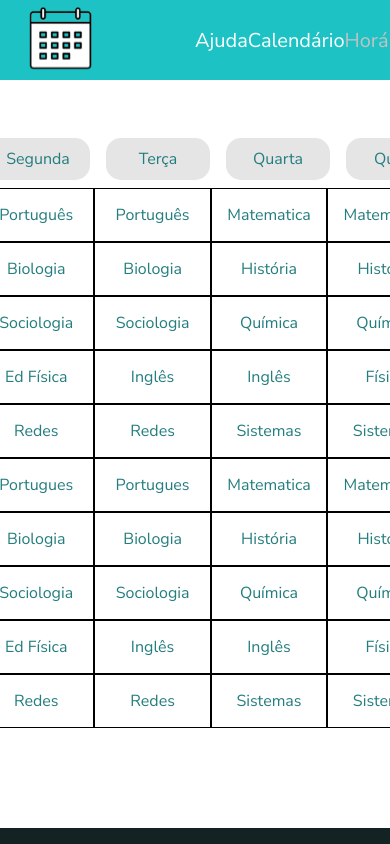
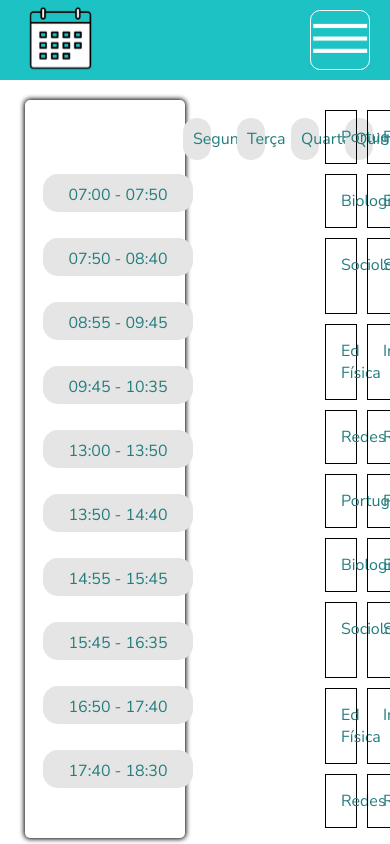
Before and after one commit to Quick-Dates/Quick-Dates-Web, a React (Create React App) app: page /time in a window 390 px wide. Shown: the top 844 px of the page. Built offline with nearby package versions, Linux system fonts and the light colour scheme.

Commit message:
Response

```diff
--- a/src/components/BigCalendar/index.css
+++ b/src/components/BigCalendar/index.css
@@ -1,7 +1,8 @@
 .rbc-calendar{/*Calendar*/
   margin-bottom: 2rem;
+  margin-top: 2rem;
   /* margin-top: 3rem; */
-  width: 95%;
+  width: 100%;
 }
 
 span.rbc-toolbar-label{/*Label*/
@@ -74,15 +75,28 @@ div.rbc-timeslot-group{
 
   .rbc-calendar{/*Calendar*/
     margin-bottom: 2rem;
-    width: 98%;
+  }
+
+  .rbc-toolbar{
+    display: flex;
+    justify-content: space-between;
+  }
+
+  .rbc-btn-group button{/*Buttons top*/
+    font-size: 1.3rem;
   }
 
   span.rbc-toolbar-label{/*Label*/
-    font-size: 2.5rem;
-    font-weight: 700;
-    color: var(--color-text-card);
+    font-size: 2rem;
+  }
+
+  /*events*/
+  .rbc-event{
+    height: 3rem;
     display: flex;
-    justify-content: center;
-    text-transform: capitalize;
+  }
+
+  .rbc-event-content{
+    font-size: 1.5rem;
   }
 }
--- a/src/components/BigCalendar/index.tsx
+++ b/src/components/BigCalendar/index.tsx
@@ -81,7 +81,7 @@ export default function BigCalendar(): JSX.Element {
       startAccessor="start"
       endAccessor="end"
       culture="pt-br"
-      style={{ height: 500 }}
+      style={{ height: '100%' }}
       messages={{
         next: 'Próximo',
         previous: 'Anterior',
--- a/src/components/Footer/styles.css
+++ b/src/components/Footer/styles.css
@@ -7,4 +7,5 @@
   padding: 20px;
   bottom: 0;
   font-size: 1.5rem;
+  width: 100%;
 }
--- a/src/components/Header/index.tsx
+++ b/src/components/Header/index.tsx
@@ -1,7 +1,10 @@
-import React from 'react';
+/* eslint-disable max-len */
+import React, { useState } from 'react';
 import { Link, useLocation } from 'react-router-dom';
 import LogoHeader from '../../assets/logo-header.svg';
 import LogoHeaderMobile from '../../assets/logo-mobile.svg';
+import LogoMenu from '../../assets/menu-mobile.svg';
+import MenuStudent from '../MenuStudent';
 import './styles.css';
 
 interface IProps{
@@ -11,12 +14,55 @@ interface IProps{
 export default function Header({ isStudent }: IProps) {
   const pathName = useLocation().pathname;
   const { innerWidth: width } = window;
+
+  const [isVisible, setIsVisble] = useState('none');
+  const [count, setCount] = useState(1);
+  function setVisible() {
+    setCount(count + 1);
+
+    if (count % 2 === 0) {
+      setIsVisble('none');
+    } else {
+      setIsVisble('flex');
+    }
+  }
   return (
 
+    <>
+      {width <= 425 ? (
         <header className="header">
           <div className="logo">
-        {width <= 425 ? <img src={LogoHeaderMobile} alt="logo" /> : <img src={LogoHeader} alt="logo" />}
+            <img src={LogoHeaderMobile} alt="logo" />
+          </div>
 
+          { isStudent
+            ? (
+              <div
+                role="presentation"
+                className="menuResponse"
+                onClick={setVisible}
+              >
+                <img src={LogoMenu} alt="" style={{ width: 58 }} />
+                {/* <img src={} alt="" /> */}
+                <div style={{ display: `${isVisible}` }}>
+                  <MenuStudent />
+                </div>
+              </div>
+            )
+            : (
+              <nav className="menu">
+                <Link to="/help/teacher" className={pathName === '/help' ? 'visited' : ''}> Ajuda </Link>
+                <Link to="/create/activities" className={pathName === '/create/activities' ? 'visited' : ''}> Agendar atividades  </Link>
+                <Link to="/list/activities" className={pathName === '/list/activities' ? 'visited' : ''}> Ver Atividades  </Link>
+                <Link to="/"> Sair  </Link>
+              </nav>
+            )}
+
+        </header>
+      ) : (
+        <header className="header">
+          <div className="logo">
+            <img src={LogoHeader} alt="logo" />
           </div>
           { isStudent
             ? (
@@ -37,5 +83,7 @@ export default function Header({ isStudent }: IProps) {
             )}
 
         </header>
+      )}
+    </>
   );
 }
--- a/src/components/Header/styles.css
+++ b/src/components/Header/styles.css
@@ -2,6 +2,7 @@
   display: flex;
   background-color: var(--background-header);
   height: 80px;
+  width: 100%;
   justify-content: space-between;
   align-items: center;
   padding: 0 20px;
@@ -29,3 +30,10 @@
 .header .menu a.visited {
   color: var(--color-text-visited-header);
 }
+
+.menuResponse{
+  width: 6rem;
+  height: 6rem;
+  border: 1px solid var(--color-text-header);
+  border-radius: 1rem;
+}
--- /dev/null
+++ b/src/components/MenuStudent/index.tsx
@@ -0,0 +1,43 @@
+import React from 'react';
+import { Link, useLocation } from 'react-router-dom';
+import help from '../../assets/ajuda-mobile-icon.svg';
+import clock from '../../assets/horarios-mobile-icon.svg';
+import calendar from '../../assets/calendario-mobile-icon.svg';
+import exit from '../../assets/exit.svg';
+
+import './styles.css';
+
+export default function MenuStudent() {
+  const pathName = useLocation().pathname;
+
+  return (
+    <div className="container">
+      <nav className="menu">
+
+        <div>
+          <section>
+            <Link to="/activities" className={pathName === '/activities' ? 'visited' : ''}><img src={calendar} alt="" /></Link>
+            <p>Atividades</p>
+          </section>
+
+          <section>
+            <Link to="/time" className={pathName === '/time' ? 'visited' : ''}><img src={clock} alt="" /> </Link>
+            <p>Horário</p>
+          </section>
+        </div>
+
+        <div>
+          <section>
+            <Link to="/help/student" className={pathName === '../../pages/help/student' || pathName === '/help/teacher' ? 'visited' : ''}><img src={help} alt="" /></Link>
+            <p>Ajuda</p>
+          </section>
+
+          <section>
+            <Link to="/"><img src={exit} alt="" /></Link>
+            <p>Sair</p>
+          </section>
+        </div>
+      </nav>
+    </div>
+  );
+}
--- /dev/null
+++ b/src/components/MenuStudent/styles.css
@@ -0,0 +1,53 @@
+.container{
+  width: 16rem;
+  background-color: var(--background-primary);
+  box-shadow: 0 0 5px 1px black;
+  border-radius: 5px;
+  padding: 1rem;
+
+  position: relative;
+  z-index: 9;
+  top: -3rem;
+  right: 9rem;
+
+  animation: transi 0.5s linear;
+  margin: 0;
+}
+
+.container nav{
+  display: flex;
+  flex-direction: column;
+  gap: 1rem;
+
+}
+
+.container div{
+  width: 100%;
+  display: flex;
+  gap: 1rem;
+}
+
+.container div section{
+  display: flex;
+  flex-direction: column;
+  align-items: center;
+}
+
+.container div section p{
+  margin-top: .5rem;
+
+  font-size: 1.3rem;
+  font-weight: 700;
+  color: var(--color-text-card);
+}
+
+@keyframes transi{
+  from {
+    opacity: 0;
+    transform: translateX(100px);
+  }
+  to {
+    opacity: 1;
+    transform: translateX(0px);
+  }
+}
--- a/src/components/Template/styles.css
+++ b/src/components/Template/styles.css
@@ -3,10 +3,18 @@
   flex-direction: column;
   justify-content: space-between;
   height: 100vh;
+  width: 100%;
 }
 
 .content {
   animation: transicao 0.5s linear;
+  width: 100%;
+  height: 100vh;
+}
+@media(max-width: 425px){
+  .template{
+    display: flex;
+  }
 }
 
 @keyframes transicao {
--- a/src/pages/ActivitiesList/index.tsx
+++ b/src/pages/ActivitiesList/index.tsx
@@ -1,7 +1,8 @@
 import React, { useState } from 'react';
 import BigCalendar from '../../components/BigCalendar/index';
 import Template from '../../components/Template';
-import Modal from '../../components/Modal';
+// import Modal from '../../components/Modal';
+// import MenuStudent from '../../components/MenuStudent';
 import './styles.css';
 
 // animations
@@ -24,8 +25,8 @@ export default function ActivitiesList(): JSX.Element {
   let height = 0;
 
   if (width <= 425) {
-    breadth = 400;
-    height = 400;
+    breadth = 300;
+    height = 300;
   } else {
     breadth = 400;
     height = 400;
@@ -44,12 +45,15 @@ export default function ActivitiesList(): JSX.Element {
         </div>
       ) : (
         <Template isStudent title="Calendar">
-          <div className="content">
-            <BigCalendar />
-            {/* <Modal /> */}
-          </div>
+          <BigCalendar />
+
         </Template>
       ) }
     </>
   );
 }
+// { /* <div className="content"> */ }
+
+// { /* <Modal /> */ }
+// { /* <MenuStudent /> */ }
+// { /* </div> */ }
--- a/src/pages/ActivitiesList/styles.css
+++ b/src/pages/ActivitiesList/styles.css
@@ -4,11 +4,12 @@
   flex-direction: column;
   align-items: center;
   justify-content: center;
-  width: 100%;
-  height: 100vh;
-  margin-bottom: 5rem;
+  /* width: 100%;
+  height: 100vh; */
+  /* margin-top: 10rem; */
 }
 
 .content svg{
   width: 200px;
+  height: 80%;
 }
--- a/src/pages/Help/styles.css
+++ b/src/pages/Help/styles.css
@@ -41,6 +41,6 @@
   }
 
   .socialMediaIcon{
-    width: 120px;
+    width: 10rem;
   }
 }
```
Also changed, not shown: src/assets/exit.svg (added), src/assets/menu-mobile.svg (added). Lines whose indentation alone changed are shown as unchanged.
